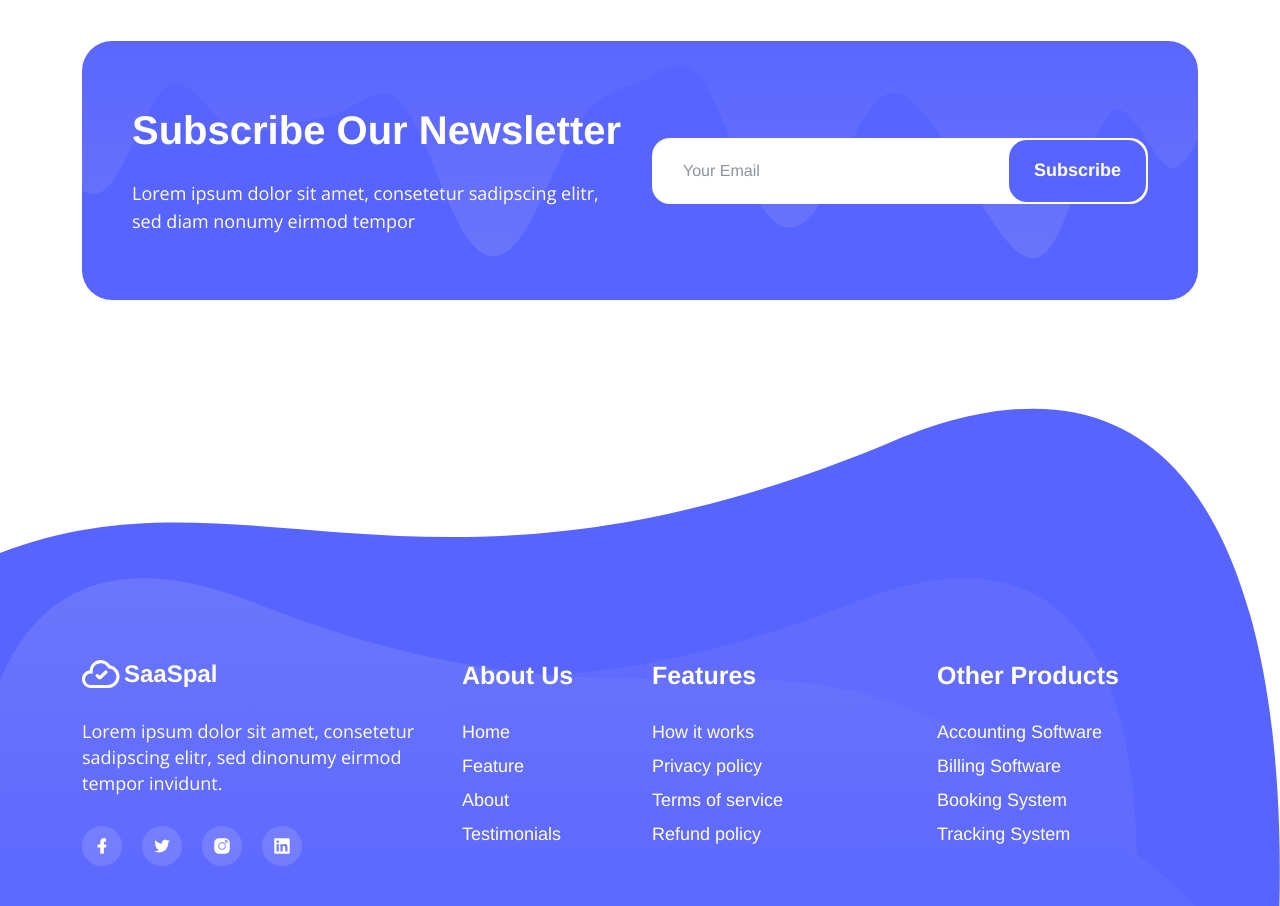
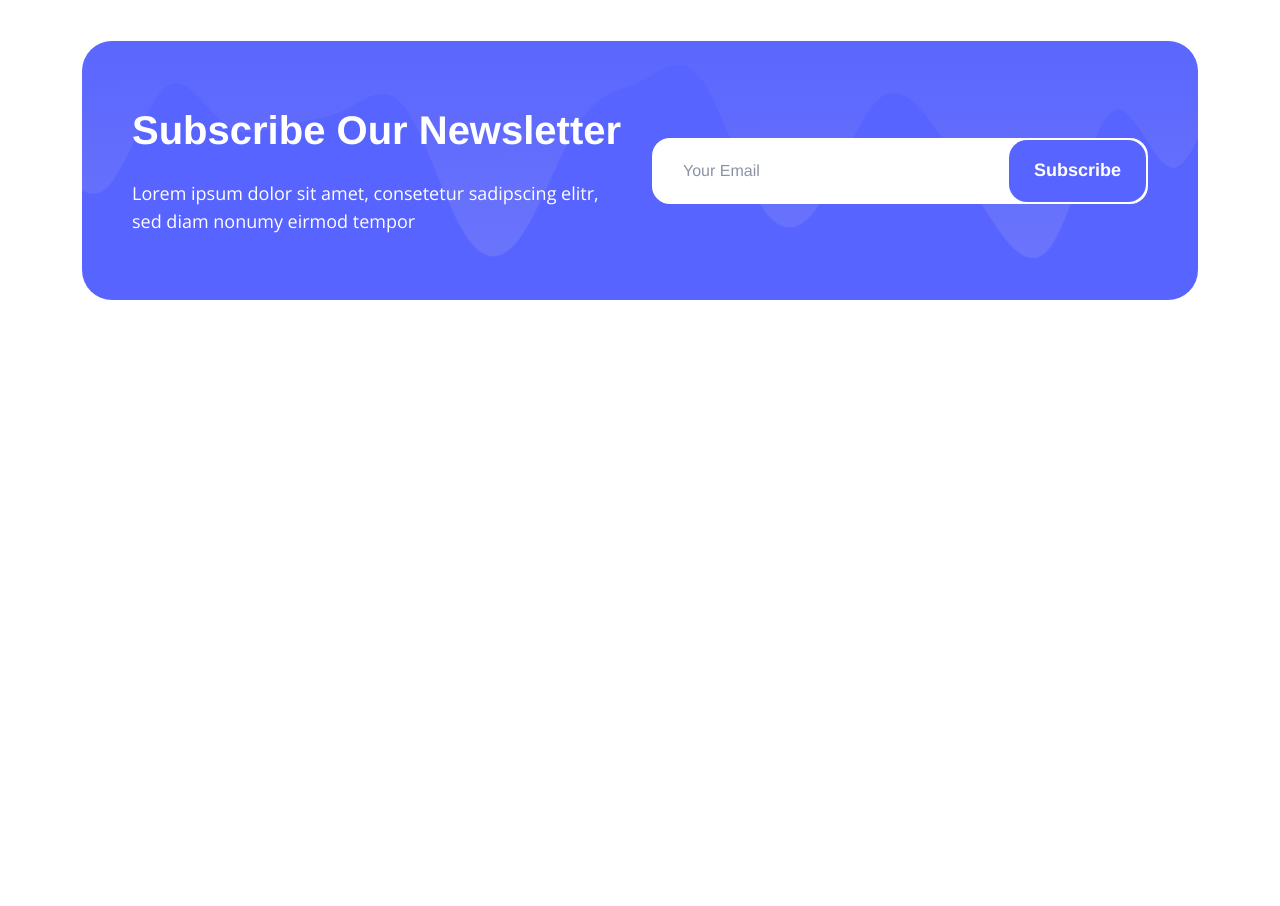
Before and after one commit to shefinmuhd/freelance-digital-marketing-expert-in-malappuram, a plain HTML site: page index.html in a window 1280 px wide. Shown: the part 3703-4609 px from the top of the page. After the commit the page ends 4003 px from the top, so only its background shows below. Drawn offline with nearby package versions, Linux system fonts and the light colour scheme; a script that the page names is missing.

Commit message:
Update index.html

```diff
--- a/index.html
+++ b/index.html
@@ -410,87 +410,6 @@
     </section>
     <!-- ======== subscribe-section end ======== -->
 
-    <!-- ======== footer start ======== -->
-    <footer class="footer">
-      <div class="container">
-        <div class="widget-wrapper">
-          <div class="row">
-            <div class="col-xl-4 col-lg-4 col-md-6">
-              <div class="footer-widget">
-                <div class="logo mb-30">
-                  <a href="index.html">
-                    <img src="assets/img/logo/logo.svg" alt="" />
-                  </a>
-                </div>
-                <p class="desc mb-30 text-white">
-                  Lorem ipsum dolor sit amet, consetetur sadipscing elitr, sed
-                  dinonumy eirmod tempor invidunt.
-                </p>
-                <ul class="socials">
-                  <li>
-                    <a href="jvascript:void(0)">
-                      <i class="lni lni-facebook-filled"></i>
-                    </a>
-                  </li>
-                  <li>
-                    <a href="jvascript:void(0)">
-                      <i class="lni lni-twitter-filled"></i>
-                    </a>
-                  </li>
-                  <li>
-                    <a href="jvascript:void(0)">
-                      <i class="lni lni-instagram-filled"></i>
-                    </a>
-                  </li>
-                  <li>
-                    <a href="jvascript:void(0)">
-                      <i class="lni lni-linkedin-original"></i>
-                    </a>
-                  </li>
-                </ul>
-              </div>
-            </div>
-
-            <div class="col-xl-2 col-lg-2 col-md-6">
-              <div class="footer-widget">
-                <h3>About Us</h3>
-                <ul class="links">
-                  <li><a href="javascript:void(0)">Home</a></li>
-                  <li><a href="javascript:void(0)">Feature</a></li>
-                  <li><a href="javascript:void(0)">About</a></li>
-                  <li><a href="javascript:void(0)">Testimonials</a></li>
-                </ul>
-              </div>
-            </div>
-
-            <div class="col-xl-3 col-lg-3 col-md-6">
-              <div class="footer-widget">
-                <h3>Features</h3>
-                <ul class="links">
-                  <li><a href="javascript:void(0)">How it works</a></li>
-                  <li><a href="javascript:void(0)">Privacy policy</a></li>
-                  <li><a href="javascript:void(0)">Terms of service</a></li>
-                  <li><a href="javascript:void(0)">Refund policy</a></li>
-                </ul>
-              </div>
-            </div>
-
-            <div class="col-xl-3 col-lg-3 col-md-6">
-              <div class="footer-widget">
-                <h3>Other Products</h3>
-                <ul class="links">
-                  <li><a href="jvascript:void(0)">Accounting Software</a></li>
-                  <li><a href="jvascript:void(0)">Billing Software</a></li>
-                  <li><a href="jvascript:void(0)">Booking System</a></li>
-                  <li><a href="jvascript:void(0)">Tracking System</a></li>
-                </ul>
-              </div>
-            </div>
-          </div>
-        </div>
-      </div>
-    </footer>
-    <!-- ======== footer end ======== -->
 
     <!-- ======== scroll-top ======== -->
     <a href="#" class="scroll-top btn-hover">
```
